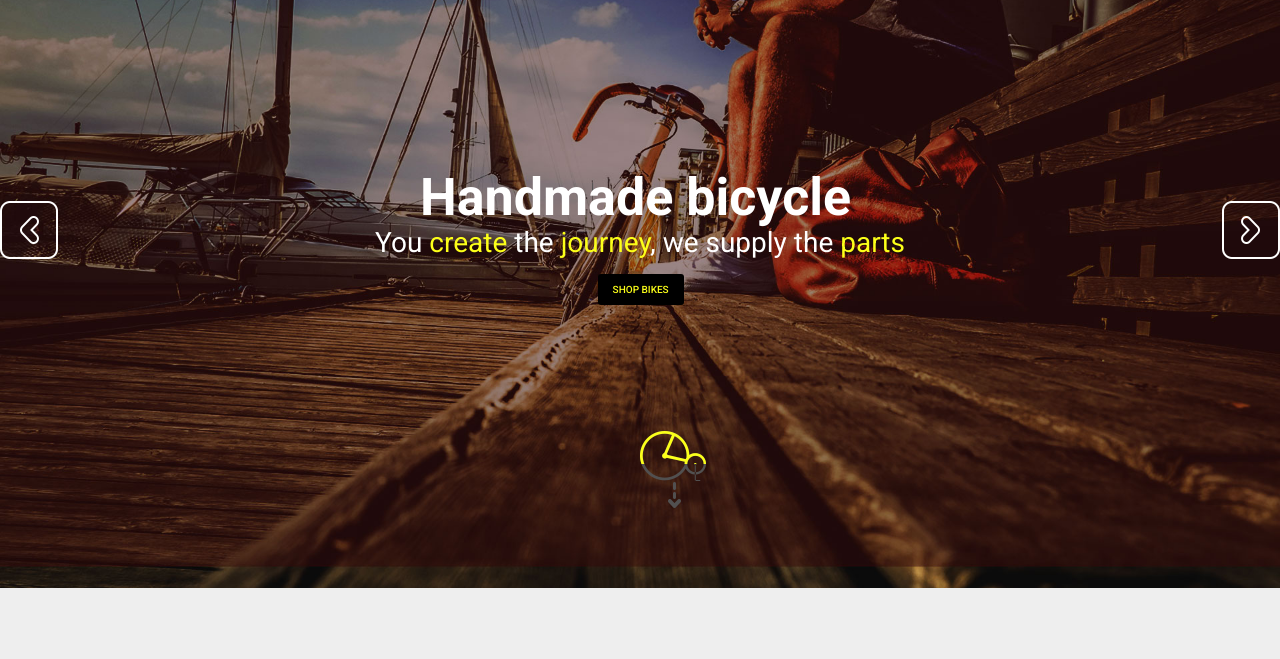
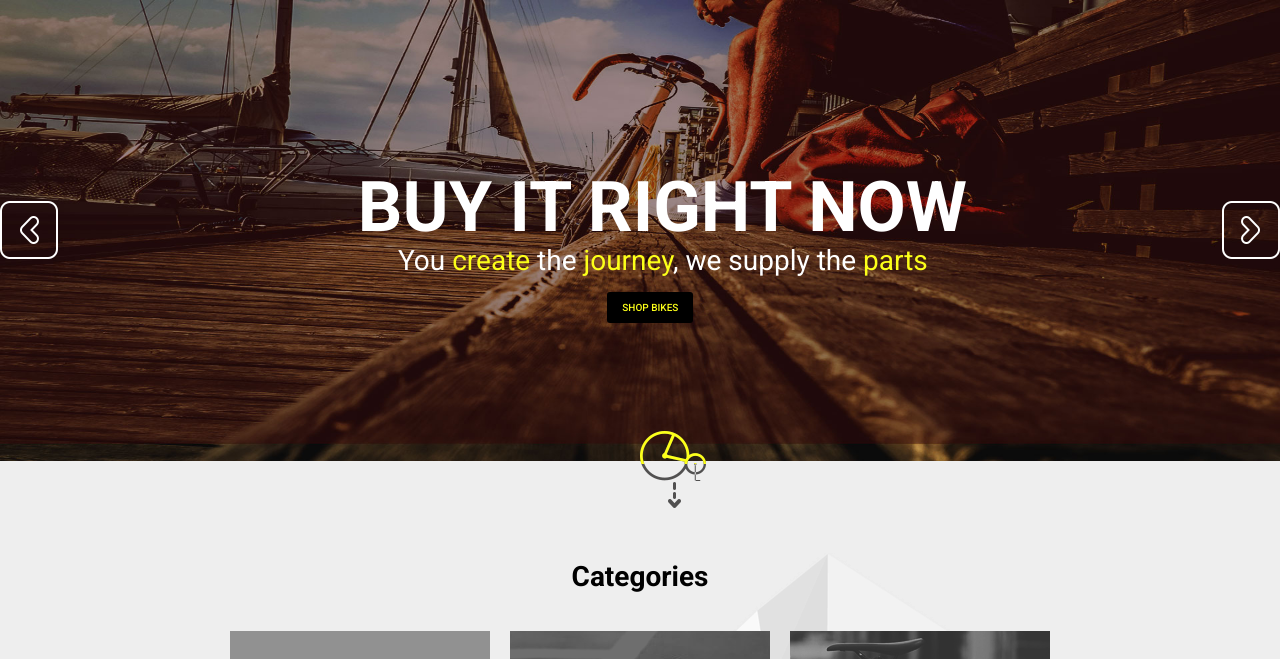
Before and after one commit to DianaRogalevich/bikeshop, a plain HTML site: page index.html in a window 1280 px wide. Shown: the part 69-728 px from the top of the page. Drawn offline with Linux system fonts and the light colour scheme.

Commit message:
Some changes

```diff
--- a/css/style.css
+++ b/css/style.css
@@ -22,7 +22,7 @@ body{
 }
 
 .slider{
-  min-height:657px;
+  min-height:530px;
 
   background: url(../img/slider.jpg);
   background-size: 100% 100%;
@@ -79,14 +79,16 @@ h2{
   margin-left:45px;
 
   color:#ffffff;
-  font-size:52px;
-  line-height: 52px;
+  font-size:70px;
+  line-height: 70px;
   font-weight:700;
+  text-transform: uppercase;
 }
 
 .index_page p{
   margin-top:5px;
   margin-bottom: 15px;
+  margin-left: 13%;
 
   font-size:28px;
   line-height: 28px;
@@ -101,7 +103,7 @@ h2{
 }
 
 .index_page a{
-  margin-left: 42%;
+  margin-left: 45%;
 
   text-decoration:none;
   background-color:#000000;
@@ -187,7 +189,7 @@ header::after{
 
   top:500px;
   left:50%;
-  background: url(../img/scrol_icon.png);
+  background: url(../img/scroll_icon_link.png);
 
 }
 
--- a/index.html
+++ b/index.html
@@ -21,7 +21,7 @@
         </nav>
       </div>
       <div class="container clearfix index_page">
-        <h2>Handmade bicycle</h2>
+        <h2>Buy it right now</h2>
         <p>You <span>create</span> the <span>journey</span>, we supply the <span>parts</span></p>
         <a href="#" class="btn btn_shop">Shop bikes</a>
       </div>
@@ -52,7 +52,7 @@
       <div class="popular_items">
         <h3>Popular bikes</h3>
         <div class="item">
-          <img src="img/item_photo_01.png" width="400" height="250">
+          <img src="img/item_photo_01.png" width="400" height="330">
           <div class="info">
 
               <b>Fixed gear</b>
@@ -88,7 +88,7 @@
           </div>
         </div>
         <div class="item">
-          <img src="img/item_photo_02.png" width="400" height="250">
+          <img src="img/item_photo_02.png" width="400" height="330">
           <div class="info">
               <b>Big boy ultra</b>
               $249.00
@@ -122,7 +122,7 @@ Chain:Shimano
           </div>
         </div>
         <div class="item">
-          <img src="img/item_photo_03.png" width="400" height="250">
+          <img src="img/item_photo_03.png" width="400" height="330">
           <div class="info">
               <b>Sanchaez</b>
               $249.00
```
Also changed, not shown: img/scrol_icon.png (deleted), img/scroll_icon_link.png (added), img/scroll_yellow.png (added).
